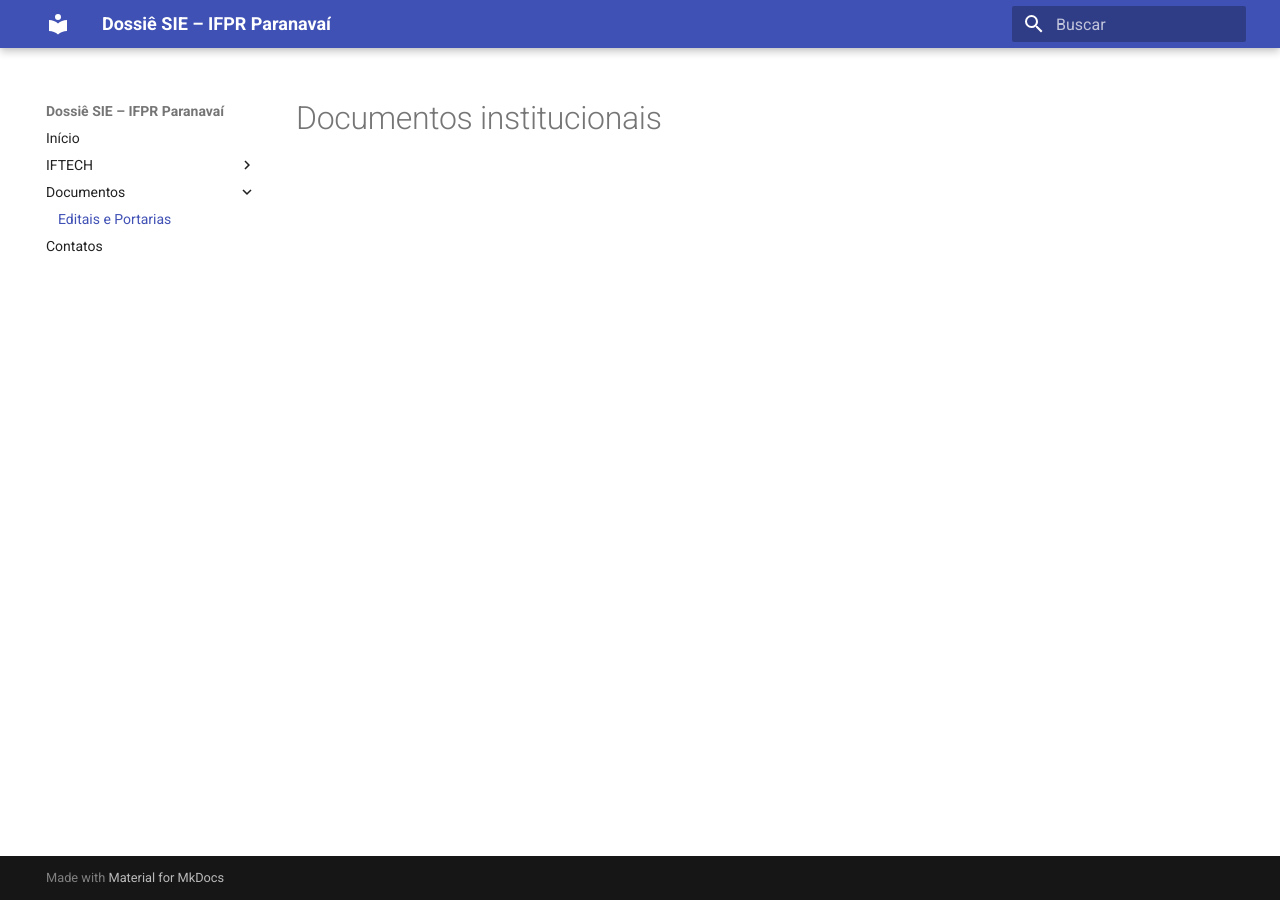
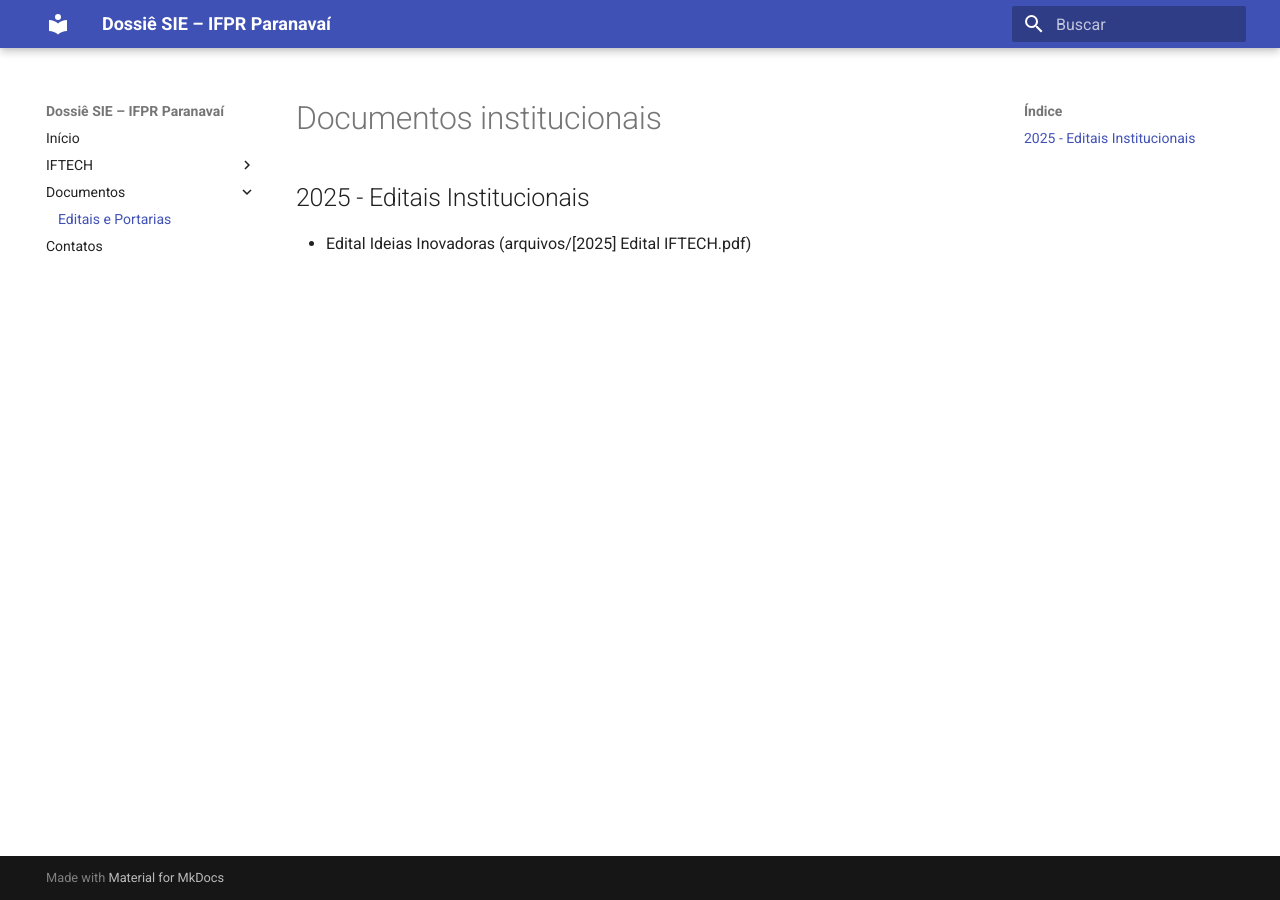
Before and after one commit to ifpr-sie-paranavai/dossie, an MkDocs documentation site: the page built from docs/documentos.md, in a window 1280 px wide. Built offline with MkDocs 1.6.1 and Material for MkDocs 9.7.7, drawn with Linux system fonts in a browser that asks for light colours.

Commit message:
Update documentos.md

```diff
--- a/docs/documentos.md
+++ b/docs/documentos.md
@@ -1 +1,5 @@
 # Documentos institucionais
+
+## 2025 - Editais Institucionais
+
+- Edital Ideias Inovadoras (arquivos/[2025] Edital IFTECH.pdf)
```
